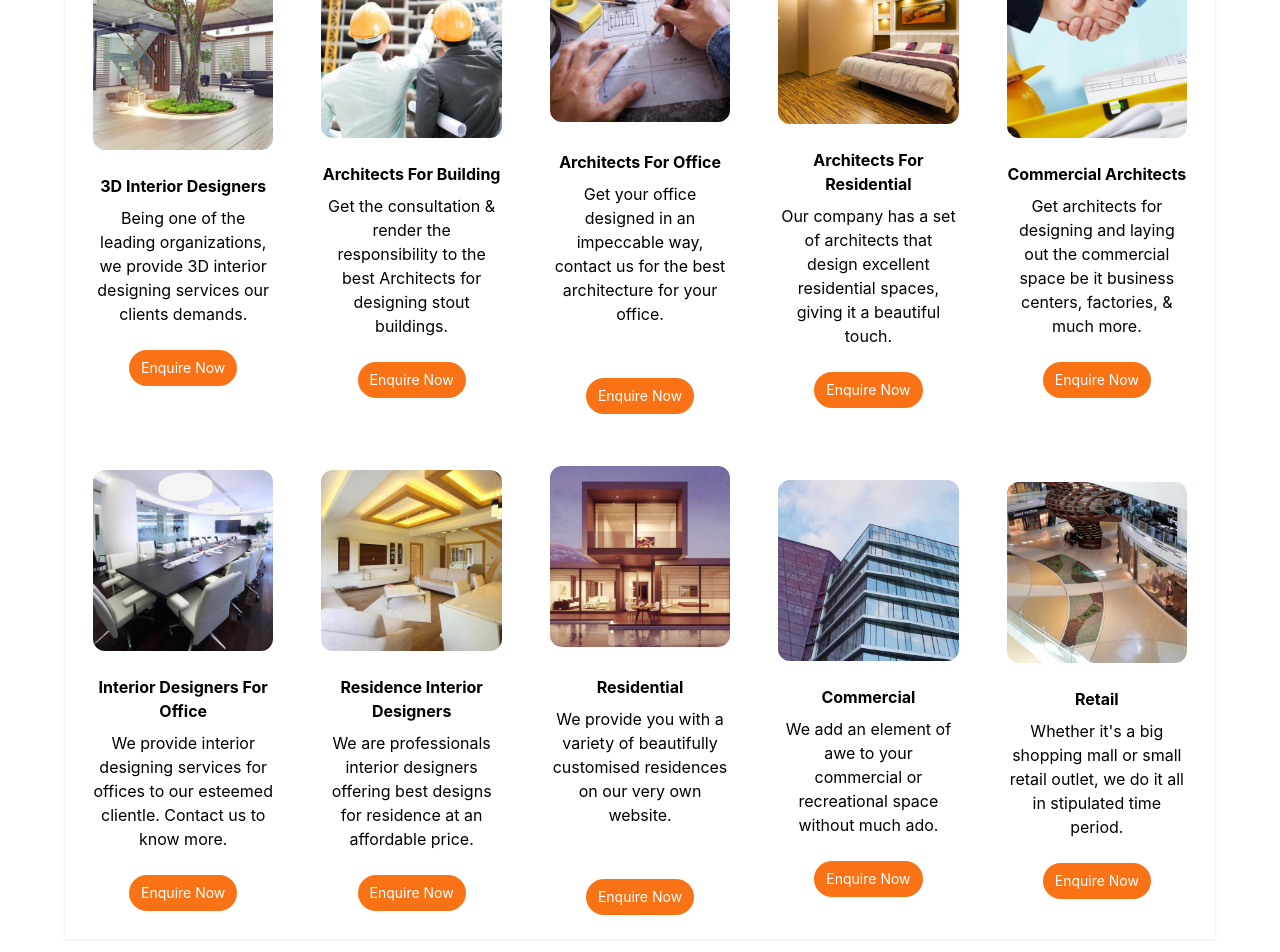
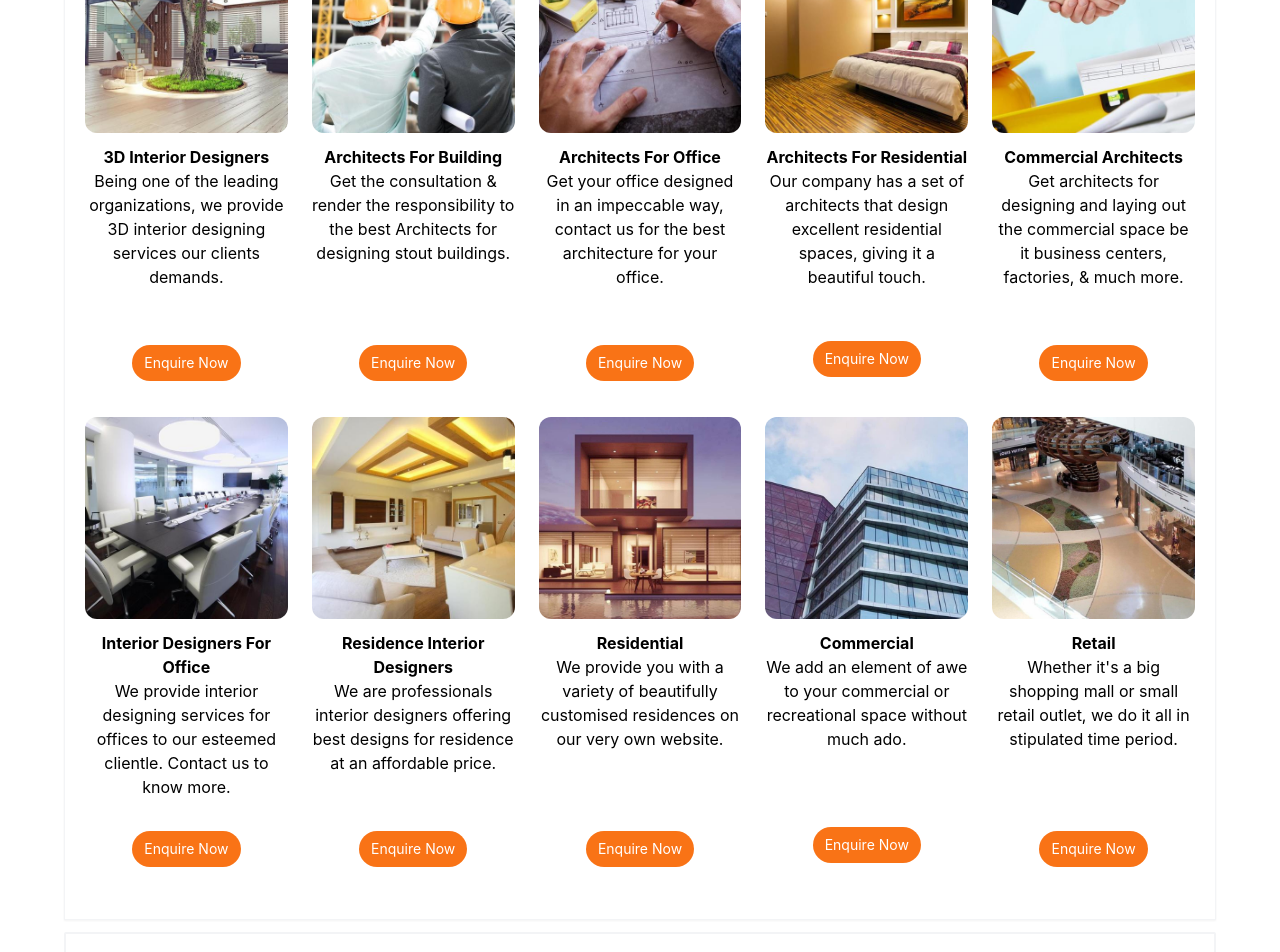
Before and after one commit to Ayansaxena24/projectdh, a React (Create React App) app: page / in a window 1280 px wide. Shown: the part 880-1832 px from the top of the page. Built offline with nearby package versions, Linux system fonts and the light colour scheme.

Commit message:
made the grid responsive

```diff
--- a/src/ContactUs.jsx
+++ b/src/ContactUs.jsx
@@ -26,7 +26,7 @@ const ContactUs = () => {
 
   return (
     <>
-      <div className="border border-gray-100 shadow-sm relative my-2 items-center h-[80%] flex flex-col pb-6">
+      <div className="border border-gray-100 shadow-sm relative my-2 items-center h-[80%] flex flex-col pb-16">
         <h1 className="font-bold text-3xl text-center py-16">Contact Us</h1>
         <div className="flex flex-col sm:flex-row gap-6 justify-between items-center w-full max-w-5xl mx-auto">
           <div className="px-6 space-y-4">
--- a/src/Gallery.jsx
+++ b/src/Gallery.jsx
@@ -8,7 +8,7 @@ import test1 from "./test1.jpeg";
 const Gallery = () => {
   return (
     <>
-      <div className="border border-gray-100 shadow-sm relative my-2 items-center h-[100%] flex flex-col">
+      <div className="border border-gray-100 shadow-sm relative my-2 items-center h-[100%] flex flex-col pb-12">
         <h1 className="font-bold text-3xl text-center py-16">Gallery</h1>
         <div className="flex space-x-2 sm:space-x-2 sm:px-2 md:space-x-2 md:px-3 flex-row-3 justify-items-stretch pb-4 lg:pb-0 md:pb-2 px-2">
           <div>
--- a/src/Lastpage.jsx
+++ b/src/Lastpage.jsx
@@ -39,7 +39,7 @@ export default function LastPage()
                 <div>
                     <div className="flex flex-col">
                         <p className="font-bold">CONNECT</p>
-                        <p className="font-extrabold text-xl hover:text-orange-500 text-white rounded-full text-center mt-2 bg-black">JD</p>
+                        <p className="font-extrabold text-xl hover:bg-orange-500 text-white rounded-full text-center mt-2 bg-black">JD</p>
                     </div>
                 </div>
             </div>
--- a/src/Services.jsx
+++ b/src/Services.jsx
@@ -18,11 +18,12 @@ const Services = () => {
 
   return (
     <>
-      <div className="border border-gray-100 shadow-sm relative my-2 items-center h-fit w-full flex flex-col">
+      <div className="border border-gray-100 shadow-sm relative my-2 items-center justify-center h-fit w-full flex flex-col">
         <h1 className="font-bold text-3xl text-center py-16">Services</h1>
-        <divabc className="flex flex-col">
-          <divbc className="flex flex-col md:flex-row gap-6 justify-between items-center w-fit max-w-8xl mx-2 px-2">
-            <div className="flex flex-col space-y-2 items-center hover:shadow-xl px-3 my-3 pb-3 rounded-md sm:w-[100%] w-[70%] pt-4">
+        <div className="grid grid-cols-2 md:grid-cols-5 grid-rows-5 md:grid-rows-2 items-center justify-center px-2 pb-8">
+          {/* <divbc className="flex flex-col md:flex-row gap-6 justify-between items-center w-fit max-w-8xl mx-2 px-2"> */}
+          <div className="flex flex-col space-y-2 items-center hover:shadow-xl px-3 my-3 pb-3 rounded-md sm:w-[100%] w-[70%] pt-4 h-[100%]">
+            <div className="align-top">
             <div>
               <img
                 src={a1}
@@ -30,14 +31,13 @@ const Services = () => {
                 className="flex flex-wrap justify-center rounded-xl pt-0 "
               />
             </div>
-              <p className="font-bold pt-4 text-center">
-                3D Interior Designers
-              </p>
+            <p className="font-bold pt-3 text-center">3D Interior Designers</p>
             <p className="text-center">
               Being one of the leading organizations, we provide 3D interior
               designing services our clients demands.
             </p>
-              <div className="flex justify-center w-fit pt-4">
+            </div>
+            <div className="flex w-fit items-end h-full pb-2">
               <button
                 className="rounded-3xl bg-orange-500 text-white text-sm lg:px-3 lg:py-2 hover:bg-orange-400 hover:scale-110 ease-in duration-100 sm:px-3 md:px-2 md:py-1 px-2 py-2"
                 type="submit"
@@ -46,7 +46,8 @@ const Services = () => {
               </button>
             </div>
           </div>
-            <div className="flex flex-col space-y-2 items-center hover:shadow-xl px-3 my-3 pb-3 rounded-md sm:w-[100%] w-[70%] pt-4">
+          <div className="flex flex-col space-y-2 items-center hover:shadow-xl px-3 my-3 pb-3 rounded-md sm:w-[100%] w-[70%] pt-4 h-[100%]">
+            <div className="align-top">
               <div>
               <img
                 src={a2}
@@ -54,14 +55,15 @@ const Services = () => {
                 className="flex flex-wrap justify-center rounded-xl pt-0 "
               />
             </div>
-              <p className="font-bold pt-4 text-center">
+            <p className="font-bold pt-3 text-center">
               Architects For Building
             </p>
             <p className="text-center">
               Get the consultation & render the responsibility to the best
               Architects for designing stout buildings.
             </p>
-              <div className="flex justify-center w-fit pt-4">
+            </div>
+            <div className="flex w-fit items-end h-full pb-2">
               <button
                 className="rounded-3xl bg-orange-500 text-white text-sm lg:px-3 lg:py-2 hover:bg-orange-400 hover:scale-110 ease-in duration-100 sm:px-3 md:px-2 md:py-1 px-2 py-2"
                 type="submit"
@@ -70,7 +72,8 @@ const Services = () => {
               </button>
             </div>
           </div>
-            <div className="flex flex-col space-y-2 items-center hover:shadow-xl px-3 my-3 pb-3 rounded-md sm:w-[100%] w-[70%] pt-4 align-top h-[95%]">
+          <div className="flex flex-col space-y-2 items-center hover:shadow-xl px-3 my-3 pb-3 rounded-md sm:w-[100%] w-[70%] pt-4 h-[100%]">
+            <div className="align-top">
             <div>
               <img
                 src={a3}
@@ -78,14 +81,13 @@ const Services = () => {
                 className="flex flex-wrap justify-center rounded-xl pt-0 "
               />
             </div>
-              <p className="font-bold pt-5 text-center">
-                Architects For Office
+            <p className="font-bold pt-3 text-center">Architects For Office</p>
+            <p className="text-center">
+              Get your office designed in an impeccable way, contact us for the
+              best architecture for your office.
             </p>
-              <p className="text-center">
-                Get your office designed in an impeccable way, contact us for
-                the best architecture for your office.
-              </p>
-              <div className="flex justify-center w-fit pt-11">
+            </div>
+            <div className="flex w-fit items-end h-full pb-2">
               <button
                 className="rounded-3xl bg-orange-500 text-white text-sm lg:px-3 lg:py-2 hover:bg-orange-400 hover:scale-110 ease-in duration-100 sm:px-3 md:px-2 md:py-1 px-2 py-2"
                 type="submit"
@@ -94,7 +96,8 @@ const Services = () => {
               </button>
             </div>
           </div>
-            <div className="flex flex-col space-y-2 items-center hover:shadow-xl px-3 my-3 pb-3 rounded-md sm:w-[100%] w-[70%] pt-4">
+          <div className="flex flex-col space-y-2 items-center hover:shadow-xl px-3 my-3 pb-3 rounded-md sm:w-[100%] w-[70%] pt-4 h-[100%]">
+            <div className="align-top">
             <div>
               <img
                 src={a4}
@@ -102,14 +105,15 @@ const Services = () => {
                 className="flex flex-wrap justify-center rounded-xl pt-0 "
               />
             </div>
-              <p className="font-bold pt-4 text-center">
+            <p className="font-bold pt-3 text-center">
               Architects For Residential
             </p>
             <p className="text-center">
               Our company has a set of architects that design excellent
               residential spaces, giving it a beautiful touch.
             </p>
-              <div className="flex justify-center w-fit pt-4">
+            </div>
+            <div className="flex w-fit items-end h-full pb-2">
               <button
                 className="rounded-3xl bg-orange-500 text-white text-sm lg:px-3 lg:py-2 hover:bg-orange-400 hover:scale-110 ease-in duration-100 sm:px-3 md:px-2 md:py-1 px-2 py-2 mb-1"
                 type="submit"
@@ -118,7 +122,8 @@ const Services = () => {
               </button>
             </div>
           </div>
-            <div className="flex flex-col space-y-2 items-center hover:shadow-xl px-3 my-3 pb-3 rounded-md sm:w-[100%] w-[70%] pt-4">
+          <div className="flex flex-col space-y-2 items-center hover:shadow-xl px-3 my-3 pb-3 rounded-md sm:w-[100%] w-[70%] pt-4 h-[100%]">
+            <div className="align-top">
             <div>
               <img
                 src={a5}
@@ -126,14 +131,13 @@ const Services = () => {
                 className="flex flex-wrap justify-center rounded-xl pt-0 "
               />
             </div>
-              <p className="font-bold pt-4 text-center">
-                Commercial Architects
-              </p>
+            <p className="font-bold pt-3 text-center">Commercial Architects</p>
             <p className="text-center">
               Get architects for designing and laying out the commercial space
               be it business centers, factories, & much more.
             </p>
-              <div className="flex justify-center w-fit pt-4">
+            </div>
+            <div className="flex w-fit items-end h-full pb-2">
               <button
                 className="rounded-3xl bg-orange-500 text-white text-sm lg:px-3 lg:py-2 hover:bg-orange-400 hover:scale-110 ease-in duration-100 sm:px-3 md:px-2 md:py-1 px-2 py-2"
                 type="submit"
@@ -142,9 +146,10 @@ const Services = () => {
               </button>
             </div>
           </div>
-          </divbc>
-          <divbc className="flex flex-col md:flex-row gap-6 justify-between items-center w-fit max-w-8xl mx-2 px-2">
-            <div className="flex flex-col space-y-2 items-center hover:shadow-xl px-3 my-3 pb-3 rounded-md sm:w-[100%] w-[70%] pt-4">
+          {/* </divbc> */}
+          {/* <divbc className="flex flex-col md:flex-row gap-6 justify-between items-center w-fit max-w-8xl mx-2 px-2"> */}
+          <div className="flex flex-col space-y-2 items-center hover:shadow-xl px-3 my-3 pb-3 rounded-md  sm:w-[100%] w-[70%] pt-4 h-[100%]">
+            <div className="align-top">
             <div>
               <img
                 src={a6}
@@ -152,14 +157,15 @@ const Services = () => {
                 className="flex flex-wrap justify-center rounded-xl pt-0 "
               />
             </div>
-              <p className="font-bold pt-4 text-center">
+            <p className="font-bold pt-3 text-center">
               Interior Designers For Office
             </p>
             <p className="text-center">
               We provide interior designing services for offices to our esteemed
               clientle. Contact us to know more.
             </p>
-              <div className="flex justify-center w-fit pt-4">
+            </div>
+            <div className="flex w-fit items-end h-full pb-2">
               <button
                 className="rounded-3xl bg-orange-500 text-white text-sm lg:px-3 lg:py-2 hover:bg-orange-400 hover:scale-110 ease-in duration-100 sm:px-3 md:px-2 md:py-1 px-2 py-2"
                 type="submit"
@@ -168,7 +174,8 @@ const Services = () => {
               </button>
             </div>
           </div>
-            <div className="flex flex-col space-y-2 items-center hover:shadow-xl px-3 my-3 pb-3 rounded-md sm:w-[100%] w-[70%] pt-4">
+          <div className="flex flex-col space-y-2 items-center hover:shadow-xl px-3 my-3 pb-3 rounded-md  sm:w-[100%] w-[70%] pt-4 h-[100%]">
+            <div className="align-top">
             <div>
               <img
                 src={a7}
@@ -176,14 +183,15 @@ const Services = () => {
                 className="flex flex-wrap justify-center rounded-xl pt-0 "
               />
             </div>
-              <p className="font-bold pt-4 text-center">
+            <p className="font-bold pt-3 text-center">
               Residence Interior Designers
             </p>
             <p className="text-center">
-              We are professionals interior designers offering best designs
-              for residence at an affordable price.
+              We are professionals interior designers offering best designs for
+              residence at an affordable price.
             </p>
-              <div className="flex justify-center w-fit pt-4">
+            </div>
+            <div className="flex w-fit items-end h-full pb-2">
               <button
                 className="rounded-3xl bg-orange-500 text-white text-sm lg:px-3 lg:py-2 hover:bg-orange-400 hover:scale-110 ease-in duration-100 sm:px-3 md:px-2 md:py-1 px-2 py-2"
                 type="submit"
@@ -192,7 +200,8 @@ const Services = () => {
               </button>
             </div>
           </div>
-            <div className="flex flex-col space-y-2 items-center hover:shadow-xl px-3 my-3 pb-3 rounded-md sm:w-[100%] w-[70%] pt-4 align-top h-[95%]">
+          <div className="flex flex-col space-y-2 items-center hover:shadow-xl px-3 my-3 pb-3 rounded-md sm:w-[100%] w-[70%] pt-4 h-[100%]">
+            <div className="align-top">
             <div>
               <img
                 src={a8}
@@ -200,14 +209,13 @@ const Services = () => {
                 className="flex flex-wrap justify-center rounded-xl pt-0 "
               />
             </div>
-              <p className="font-bold pt-5 text-center">
-                Residential
+            <p className="font-bold pt-3 text-center">Residential</p>
+            <p className="text-center">
+              We provide you with a variety of beautifully customised residences
+              on our very own website.
             </p>
-              <p className="text-center">
-              We provide you with a variety of beautifully customised
-              residences on our very own website.
-              </p>
-              <div className="flex justify-center w-fit pt-11">
+            </div>
+            <div className="flex w-fit items-end h-full pb-2">
               <button
                 className="rounded-3xl bg-orange-500 text-white text-sm lg:px-3 lg:py-2 hover:bg-orange-400 hover:scale-110 ease-in duration-100 sm:px-3 md:px-2 md:py-1 px-2 py-2"
                 type="submit"
@@ -216,7 +224,8 @@ const Services = () => {
               </button>
             </div>
           </div>
-            <div className="flex flex-col space-y-2 items-center hover:shadow-xl px-3 my-3 pb-3 rounded-md sm:w-[100%] w-[70%] pt-4">
+          <div className="flex flex-col space-y-2 items-center hover:shadow-xl px-3 my-3 pb-3 rounded-md sm:w-[100%] w-[70%] pt-4 h-[100%]">
+            <div className="align-top">
               <div>
                 <img
                   src={a9}
@@ -224,23 +233,23 @@ const Services = () => {
                   className="flex flex-wrap justify-center rounded-xl pt-0 "
                 />
               </div>
-              <p className="font-bold pt-4 text-center">
-                Commercial
-              </p>
+              <p className="font-bold pt-3 text-center">Commercial</p>
               <p className="text-center">
                 We add an element of awe to your commercial or recreational
                 space without much ado.
               </p>
-              <div className="flex justify-center w-fit pt-4">
+            </div>
+            <div className="flex w-fit items-end h-full pb-2">
               <button
-                  className="rounded-3xl bg-orange-500 text-white text-sm lg:px-3 lg:py-2 hover:bg-orange-400 hover:scale-110 ease-in duration-100 sm:px-3 md:px-2 md:py-1 px-2 py-2 mb-1"
+                className="rounded-3xl bg-orange-500 text-white text-sm lg:px-3 lg:py-2 hover:bg-orange-400 hover:scale-110 ease-in duration-100 sm:px-3 md:px-2 md:py-1 px-2 p-2 mb-1 bottom-4"
                 type="submit"
               >
                 Enquire Now
               </button>
             </div>
           </div>
-            <div className="flex flex-col space-y-2 items-center hover:shadow-xl px-3 my-3 pb-3 rounded-md sm:w-[100%] w-[70%] pt-4">
+          <div className="flex flex-col space-y-2 items-center hover:shadow-xl px-3 my-3 pb-3 rounded-md sm:w-[100%] w-[70%] pt-4 h-[100%]">
+            <div className="align-top">
             <div>
               <img
                 src={a10}
@@ -248,14 +257,13 @@ const Services = () => {
                 className="flex flex-wrap justify-center rounded-xl pt-0 "
               />
             </div>
-              <p className="font-bold pt-4 text-center">
-                Retail
+            <p className="font-bold pt-3 text-center">Retail</p>
+            <p className="text-center">
+              Whether it's a big shopping mall or small retail outlet, we do it
+              all in stipulated time period.
             </p>
-              <p className="text-center">
-              Whether it's a big shopping mall or small retail outlet,
-              we do it all in stipulated time period.
-              </p>
-              <div className="flex justify-center w-fit pt-4">
+            </div>
+            <div className="flex w-fit items-end h-full pb-2">
               <button
                 className="rounded-3xl bg-orange-500 text-white text-sm lg:px-3 lg:py-2 hover:bg-orange-400 hover:scale-110 ease-in duration-100 sm:px-3 md:px-2 md:py-1 px-2 py-2"
                 type="submit"
@@ -264,8 +272,8 @@ const Services = () => {
               </button>
             </div>
           </div>
-          </divbc>
-        </divabc>
+          {/* </divbc> */}
+        </div>
       </div>
     </>
   );
--- a/src/Videos.jsx
+++ b/src/Videos.jsx
@@ -4,7 +4,7 @@ import ReactPlayer from 'react-player'
 // Render a YouTube video player
 const Videos = () => {
     return (
-        <div className='rounded-sm border-2 border-gray-100 p-2 justify-center items-center pb-10'>
+        <div className='rounded-sm border-2 border-gray-100 p-2 justify-center items-center pb-12'>
             <h1 className="font-bold text-3xl text-center py-12">Videos</h1>
             <div className='flex flex-row gap-4 w-full justify-center items-center'>
             <div className='flex flex-col gap-4'>
```
Lines whose indentation alone changed are shown as unchanged.
